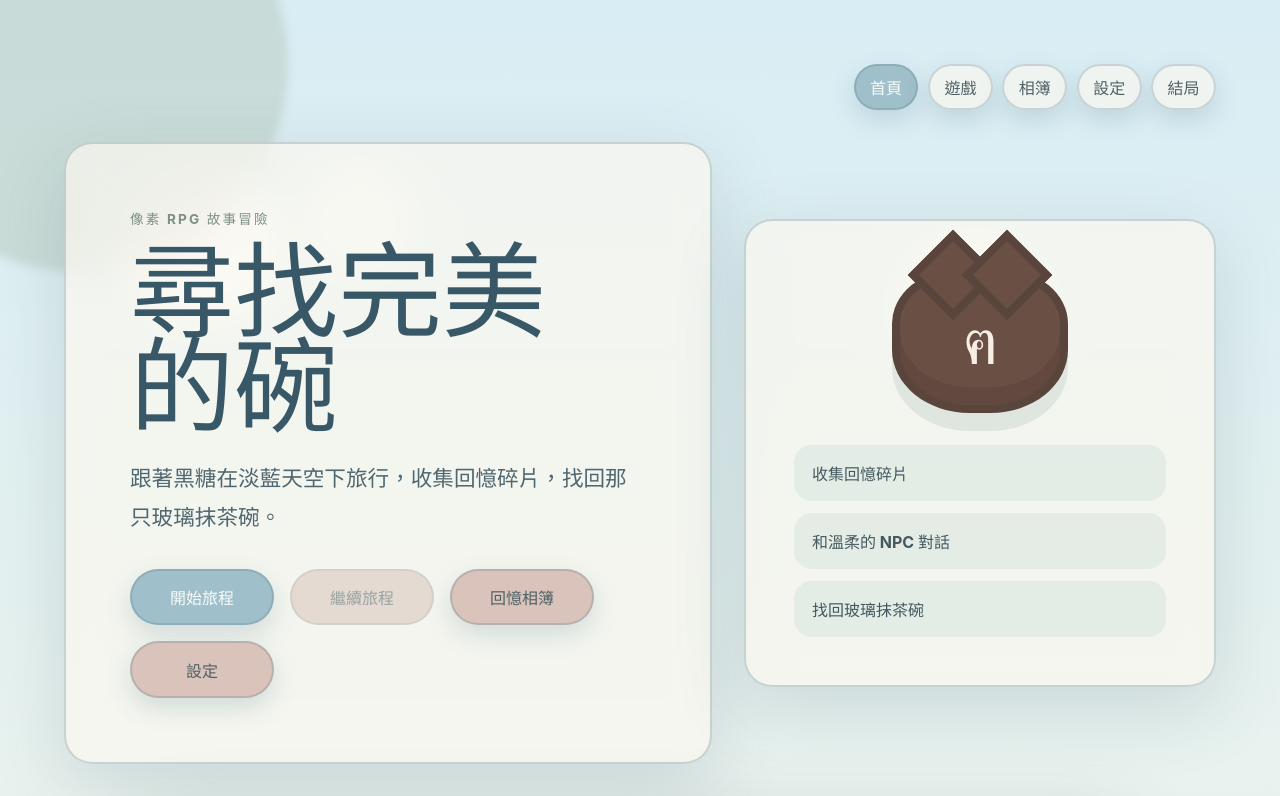
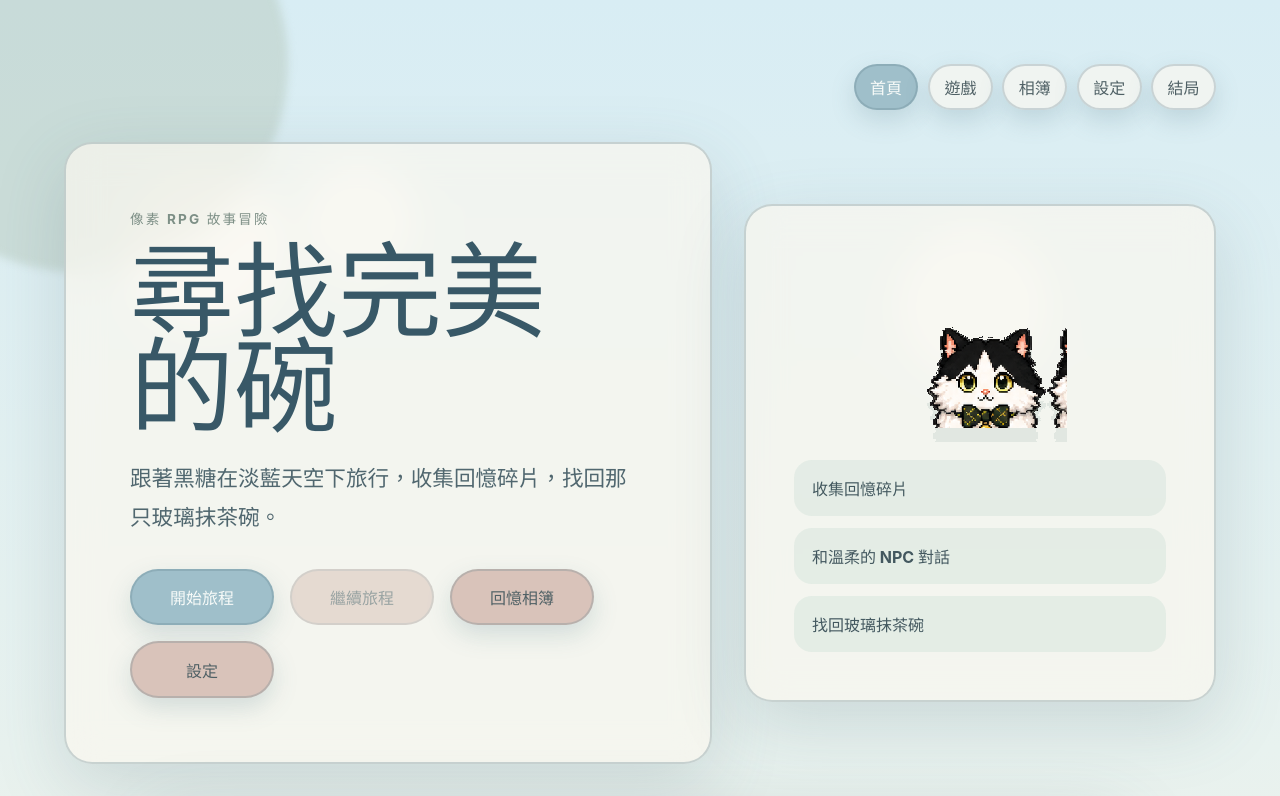
Before and after one commit to annthebug/brown-sugar, a React (Vite) app: page / in a window 1280 px wide. Shown: the top 796 px of the page. Built offline with nearby package versions, Linux system fonts and the light colour scheme; no server answers; the database is empty.

Commit message:
feat(home): replace pixel-cat placeholder with Black Sugar sprite
Use the front-idle frame from the Black Sugar atlas on the homepage
journey panel instead of the CSS-only cat placeholder.

Co-authored-by: annthebug <annthebug@users.noreply.github.com>

```diff
--- /dev/null
+++ b/src/components/BlackSugarSprite.tsx
@@ -0,0 +1,25 @@
+import blackSugarAtlas from '../../assets/characters/black-sugar-sprite-sheet-v1.json'
+import blackSugarSpriteSheet from '../../assets/characters/black-sugar-sprite-sheet-v1.png'
+import { BLACK_SUGAR_FRAMES } from '../game/assets/assetManifest'
+import { getAtlasSpriteStyle } from '../utils/atlasSpriteStyle'
+
+type BlackSugarFrame = keyof typeof BLACK_SUGAR_FRAMES
+
+type BlackSugarSpriteProps = {
+  frame?: BlackSugarFrame
+  scale?: number
+  className?: string
+  label?: string
+}
+
+export function BlackSugarSprite({
+  frame = 'frontIdle',
+  scale = 0.68,
+  className = 'black-sugar-sprite',
+  label = '黑糖',
+}: BlackSugarSpriteProps) {
+  const frameName = BLACK_SUGAR_FRAMES[frame]
+  const style = getAtlasSpriteStyle(blackSugarAtlas, frameName, blackSugarSpriteSheet, scale)
+
+  return <div className={className} style={style} role="img" aria-label={label} />
+}
--- a/src/routes/HomePage.tsx
+++ b/src/routes/HomePage.tsx
@@ -1,4 +1,5 @@
 import { AchievementPanel } from '../components/AchievementPanel'
+import { BlackSugarSprite } from '../components/BlackSugarSprite'
 import { Link } from 'react-router-dom'
 import { AppNav } from '../components/AppNav'
 import { CHAPTER_DISPLAY_NAMES, getGameRouteForChapter, hasContinuableProgress } from '../data/chapters'
@@ -54,11 +55,7 @@ export function HomePage() {
       </section>
 
       <section className="journey-panel" aria-label="旅程預覽">
-        <div className="pixel-cat" aria-hidden="true">
-          <span className="cat-ear left-ear" />
-          <span className="cat-ear right-ear" />
-          <span className="cat-face">ฅ</span>
-        </div>
+        <BlackSugarSprite />
         <ul>
           {memoryPreviewItems.map((item) => (
             <li key={item}>{item}</li>
--- a/src/styles.css
+++ b/src/styles.css
@@ -342,43 +342,9 @@ h1 {
   padding: clamp(1.5rem, 4vw, 3rem);
 }
 
-.pixel-cat {
-  position: relative;
-  display: grid;
-  width: 11rem;
-  height: 9rem;
-  place-items: center;
-  border: 8px solid #5a453d;
-  border-radius: 38% 38% 44% 44%;
-  background: #6a4f45;
-  box-shadow:
-    inset 0 -18px 0 rgba(61, 42, 36, 0.18),
-    0 18px 0 rgba(132, 155, 149, 0.18);
-}
-
-.cat-ear {
-  position: absolute;
-  top: -2.15rem;
-  width: 4rem;
-  height: 4rem;
-  border: 8px solid #5a453d;
-  background: #6a4f45;
-  transform: rotate(45deg);
-}
-
-.left-ear {
-  left: 1.3rem;
-}
-
-.right-ear {
-  right: 1.3rem;
-}
-
-.cat-face {
-  z-index: 1;
-  color: #f5eee5;
-  font-size: 4rem;
-  line-height: 1;
+.black-sugar-sprite {
+  display: block;
+  filter: drop-shadow(0 14px 0 rgba(132, 155, 149, 0.16));
 }
 
 .journey-panel ul {
--- /dev/null
+++ b/src/utils/atlasSpriteStyle.ts
@@ -0,0 +1,53 @@
+import type { CSSProperties } from 'react'
+
+type AtlasFrameRect = {
+  x: number
+  y: number
+  w: number
+  h: number
+}
+
+type AtlasFrame = {
+  frame: AtlasFrameRect
+  spriteSourceSize: AtlasFrameRect
+  sourceSize: {
+    w: number
+    h: number
+  }
+}
+
+export type SpriteAtlas = {
+  frames: Record<string, AtlasFrame>
+  meta: {
+    size: {
+      w: number
+      h: number
+    }
+  }
+}
+
+export function getAtlasSpriteStyle(
+  atlas: SpriteAtlas,
+  frameName: string,
+  textureUrl: string,
+  scale: number,
+): CSSProperties {
+  const frame = atlas.frames[frameName]
+
+  if (!frame) {
+    throw new Error(`Missing sprite frame: ${frameName}`)
+  }
+
+  const { sourceSize, spriteSourceSize, frame: rect } = frame
+  const sheet = atlas.meta.size
+
+  return {
+    width: sourceSize.w * scale,
+    height: sourceSize.h * scale,
+    backgroundImage: `url(${textureUrl})`,
+    backgroundRepeat: 'no-repeat',
+    backgroundSize: `${sheet.w * scale}px ${sheet.h * scale}px`,
+    backgroundPosition: `${(spriteSourceSize.x - rect.x) * scale}px ${(spriteSourceSize.y - rect.y) * scale}px`,
+    imageRendering: 'pixelated',
+  }
+}
```
